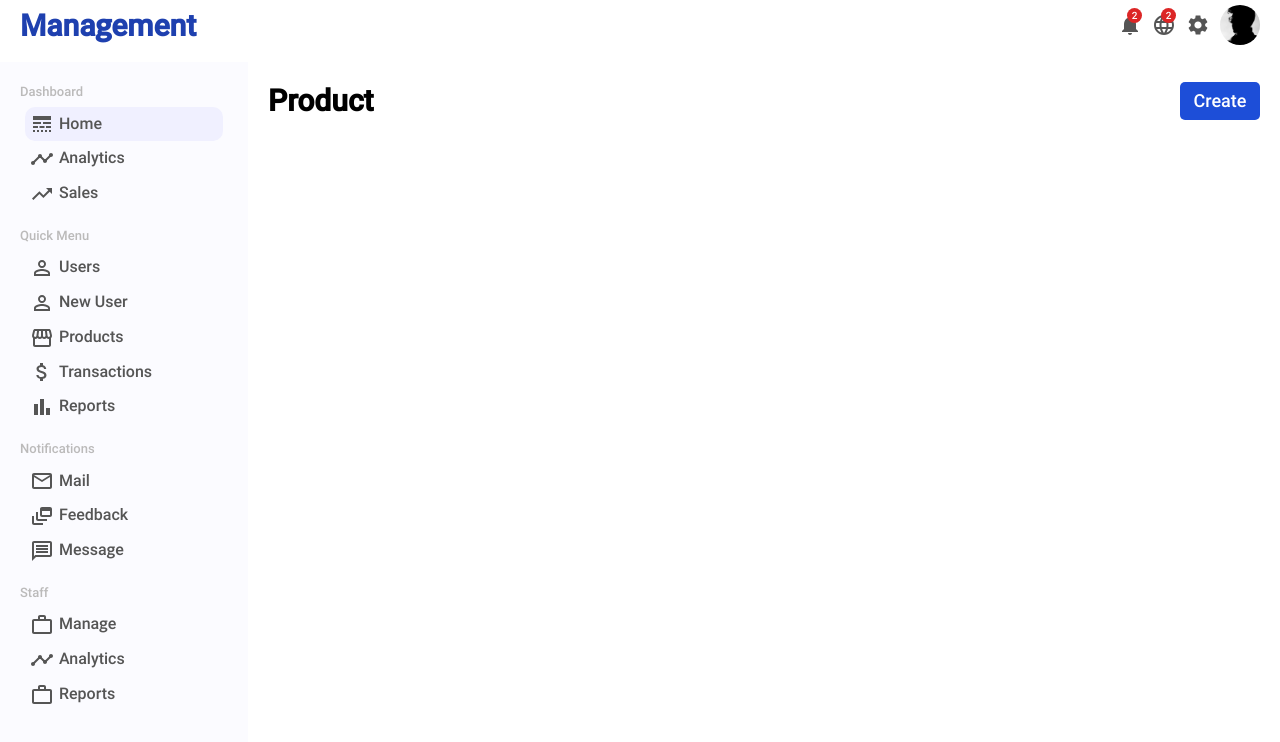
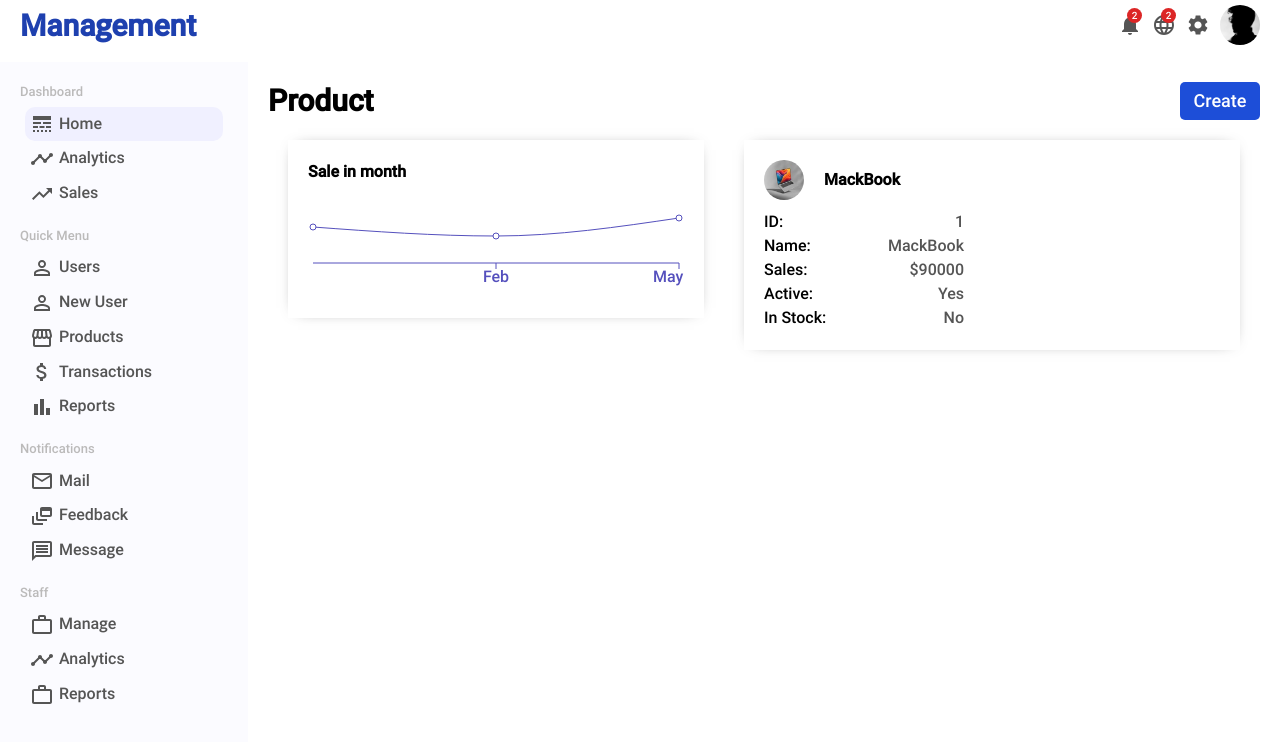
Before and after one commit to Bahinkor/cms-project, a React (Create React App) app: page /product/1 in a window 1280 px wide. Shown: the top 742 px of the page. Built offline with nearby package versions, Linux system fonts and the light colour scheme.

Commit message:
Development product page

```diff
--- /dev/null
+++ b/src/data-dir/product-data-sale.js
@@ -0,0 +1,16 @@
+const productData = [
+    {
+        name: "Jan",
+        sales: 4000
+    },
+    {
+        name: "Feb",
+        sales: 3000
+    },
+    {
+        name: "May",
+        sales: 5000
+    },
+];
+
+export default productData;
--- /dev/null
+++ b/src/data-dir/product-data.js
@@ -0,0 +1,32 @@
+const productData = [
+    {
+        id: 1,
+        name: 'MackBook',
+        sales: 90_000,
+        active: true,
+        inStock: false,
+    },
+    {
+        id: 2,
+        name: 'Asus',
+        sales: 50_000,
+        active: true,
+        inStock: true,
+    },
+    {
+        id: 3,
+        name: 'Lenovo',
+        sales: 60_000,
+        active: true,
+        inStock: false,
+    },
+    {
+        id: 4,
+        name: 'Hp',
+        sales: 0,
+        active: false,
+        inStock: false,
+    },
+];
+
+export default productData;
--- a/src/pages/product/Product.jsx
+++ b/src/pages/product/Product.jsx
@@ -1,10 +1,34 @@
-import React from 'react';
-import {Link} from 'react-router-dom';
+import React, {useState, useEffect} from 'react';
+import {Link, useParams} from 'react-router-dom';
+import {Alert} from "@mui/material";
+import Chart from "../../components/chart/Chart";
+import productDataSale from "../../data-dir/product-data-sale";
+import productData from "../../data-dir/product-data";
 
 function Product() {
+    //
+    let params = useParams().productID;
+
+    // State
+    const [mainProduct, setMainProduct] = useState(null);
+
+    // useEffect Hook
+    useEffect(() => {
+
+        let targetProduct = productData.find(product => product.id == params);
+
+        if (targetProduct) {
+            setMainProduct(targetProduct);
+        } else {
+            setMainProduct(false);
+        }
+
+    }, []);
+
     // JSX
     return (
         <div className="flex-[4] p-5">
+            {/* Top section */}
             <div className="flex items-center justify-between">
                 <h1 className="text-3xl font-bold">Product</h1>
                 <Link to="/newProduct">
@@ -13,6 +37,54 @@ function Product() {
                     </button>
                 </Link>
             </div>
+
+            {
+                mainProduct === null ? (
+                    <Alert severity="info">Loading...</Alert>
+                ) : (
+                    <div className="flex">
+                        {/* Product Left */}
+                        <div className="flex-1">
+                            {/* chart */}
+                            <Chart title="Sale in month" data={productDataSale} dataKey="sales"/>
+                        </div>
+                        {/* Product Right */}
+                        <div className="flex-1 p-5 m-5 box-shadow-feature-item">
+                            {/* Product info top */}
+                            <div className="flex items-center">
+                                <img src="/images/macbook.jpg" alt="Laptop image"
+                                     className="size-10 mr-5 rounded-full"/>
+                                <span className="font-[600]">{mainProduct.name}</span>
+                            </div>
+                            {/* Product info bottom */}
+                            <div className="mt-[10px] [&>div]:w-[200px] [&>div]:flex [&>div]:justify-between">
+                                {/* Product info items */}
+                                <div className="product-info-item">
+                                    <div className="font-[300]">ID:</div>
+                                    <div className="font-[100] text-[#555]">{mainProduct.id}</div>
+                                </div>
+                                <div className="product-info-item">
+                                    <div className="font-[300]">Name:</div>
+                                    <div className="font-[100] text-[#555]">{mainProduct.name}</div>
+                                </div>
+                                <div className="product-info-item">
+                                    <div className="font-[300]">Sales:</div>
+                                    <div className="font-[100] text-[#555]">${mainProduct.sales}</div>
+                                </div>
+                                <div className="product-info-item">
+                                    <div className="font-[300]">Active:</div>
+                                    <div className="font-[100] text-[#555]">{mainProduct.active ? "Yes" : "No"}</div>
+                                </div>
+                                <div className="product-info-item">
+                                    <div className="font-[300]">In Stock:</div>
+                                    <div className="font-[100] text-[#555]">{mainProduct.inStock ? "Yes" : "No"}</div>
+                                </div>
+                            </div>
+                        </div>
+                    </div>
+                )
+            }
+
         </div>
     );
 }
```
